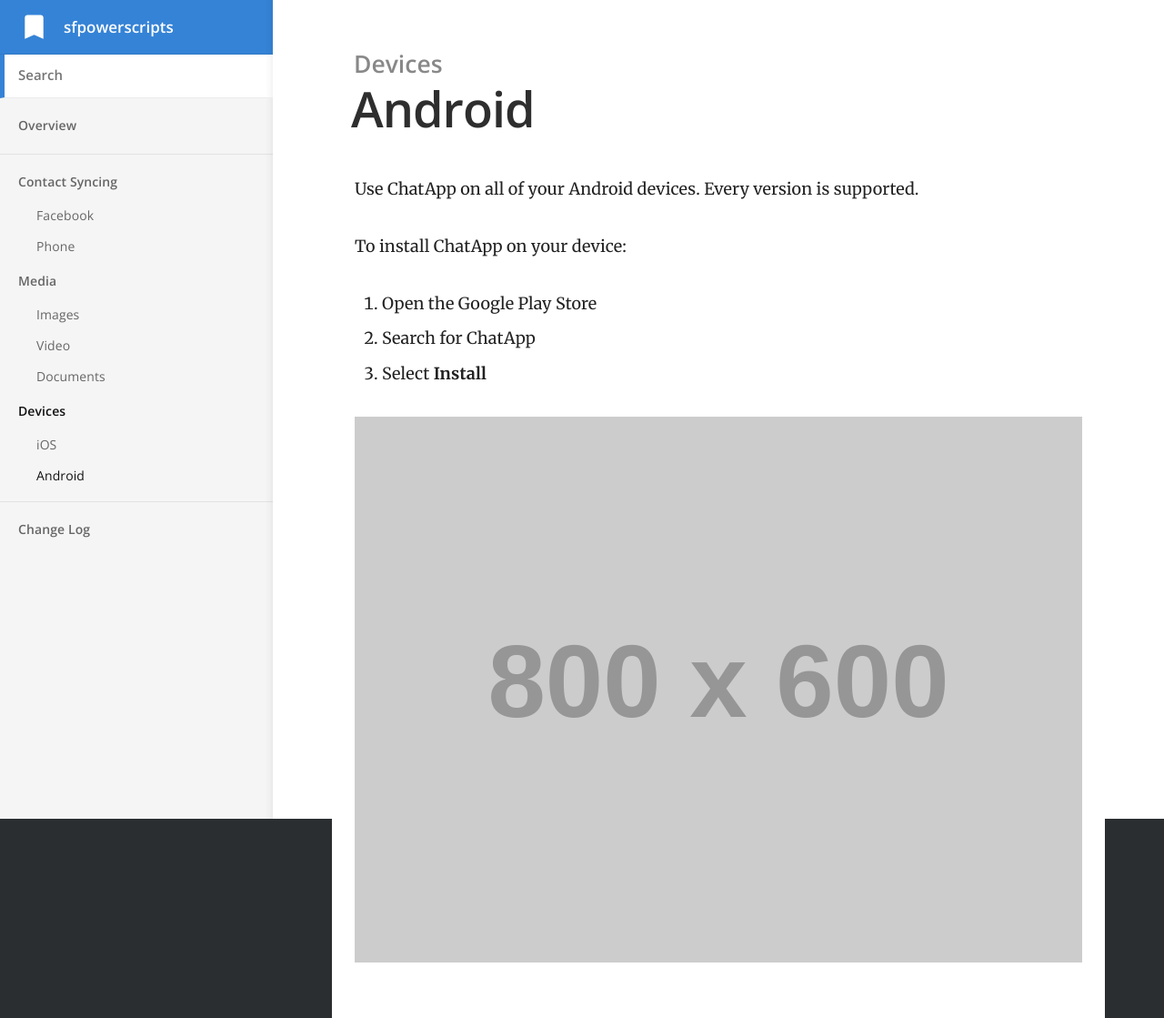
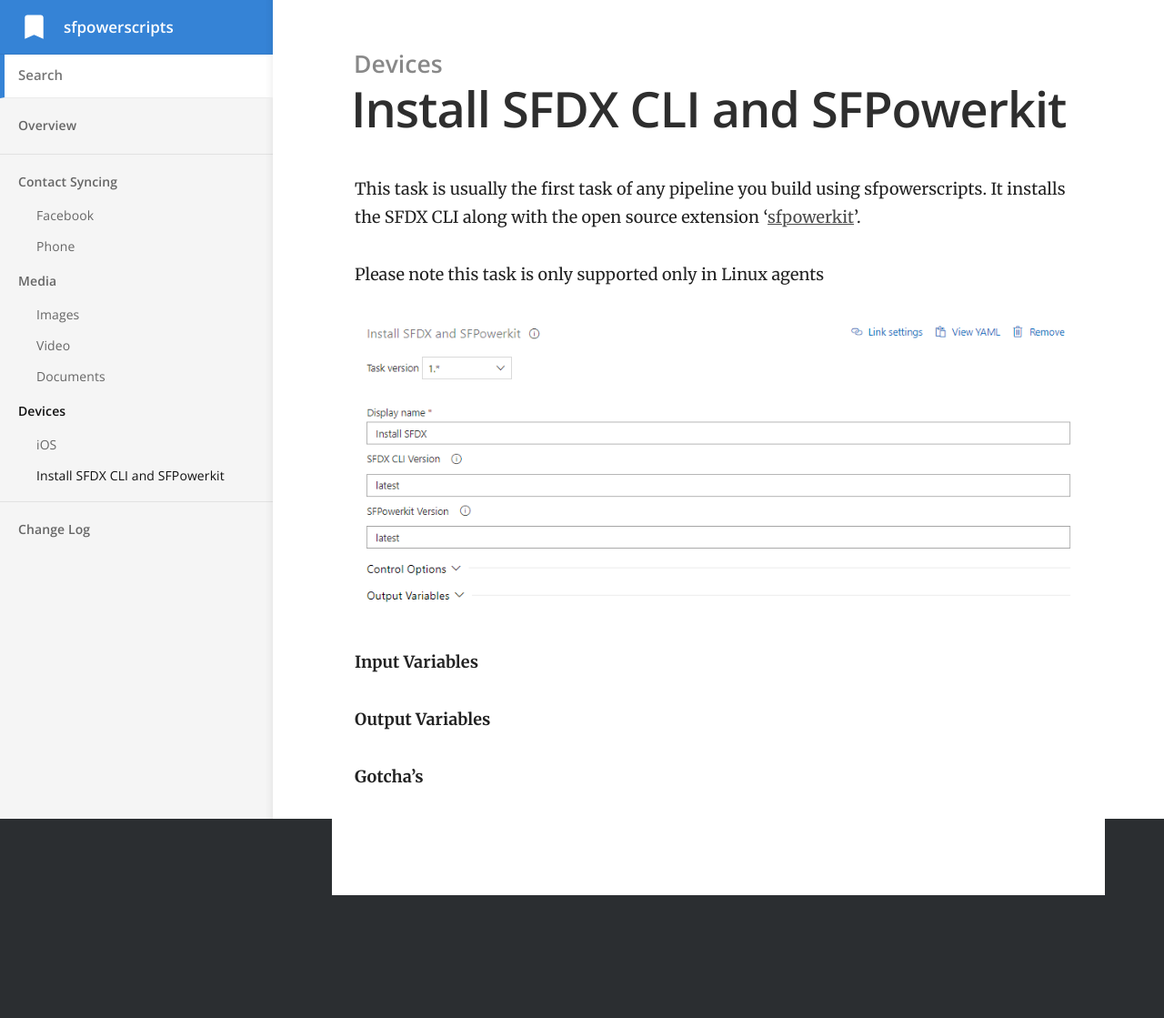
Before and after one commit to nbatterham/sfpowerscripts-doc, a Jekyll site: the page built from _docs/Tasks/android.md, in a window 1280 px wide. Shown: the whole page at 91% size. Built offline with Jekyll 4.4.1, drawn with Linux system fonts in a browser that asks for light colours; after the commit the page ends 984 px from its top, so only the background shows below that.

Commit message:
Updated '_docs/Tasks/android.md' via CloudCannon

```diff
--- a/_docs/Tasks/android.md
+++ b/_docs/Tasks/android.md
@@ -1,15 +1,19 @@
 ---
-title: Android
+title: Install SFDX CLI and SFPowerkit
 category: Devices
 order: 2
 ---
 
-Use ChatApp on all of your Android devices. Every version is supported.
+This task is usually the first task of any pipeline you build using sfpowerscripts. It installs the SFDX CLI along with the open source extension '[sfpowerkit](https://github.com/Accenture/sfpowerkit)'.&nbsp;
 
-To install ChatApp on your device:
+Please note this task is only supported only in Linux agents
 
-1. Open the Google Play Store
-2. Search for ChatApp
-3. Select **Install**
+![](/images/Install SFDX CLI Task.PNG){: width="930" height="374"}
 
-![](//placehold.it/800x600)
+**Input Variables**
+
+**Output Variables**
+
+**Gotcha's**
+
+&nbsp;
```
